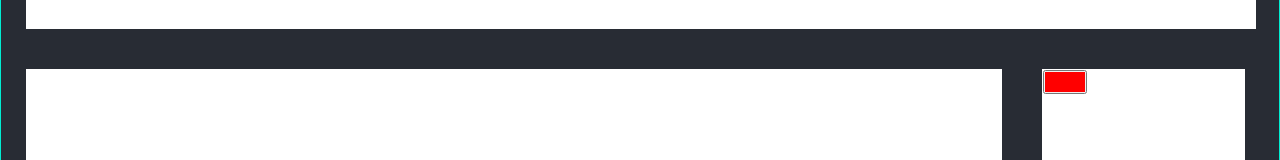
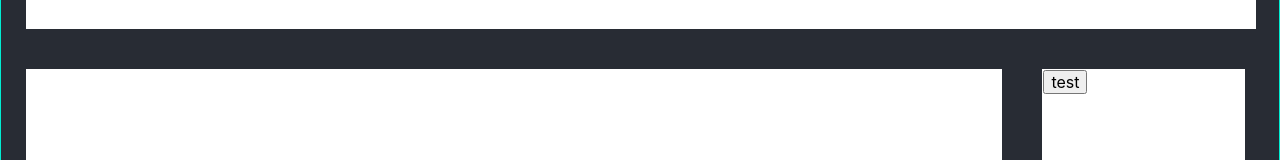
Before and after one commit to eriwyn/kashyyyk, a React (Create React App) app: page /formulaire in a window 1280 px wide. Shown: the part 534-694 px from the top of the page. Built offline with nearby package versions, Linux system fonts and the light colour scheme.

Commit message:
changed elements behavior

```diff
--- a/src/css/Creation.scss
+++ b/src/css/Creation.scss
@@ -45,15 +45,6 @@
 
 .element {
   position: relative;
+  cursor: move;
+
 }
-
-.element::after {
-  position: absolute;
-  top: 0;
-  left: 0;
-  width: 100%;
-  height: 100%;
-  background: red;
-  content: "";
-  display: inline-block;
-}
```
